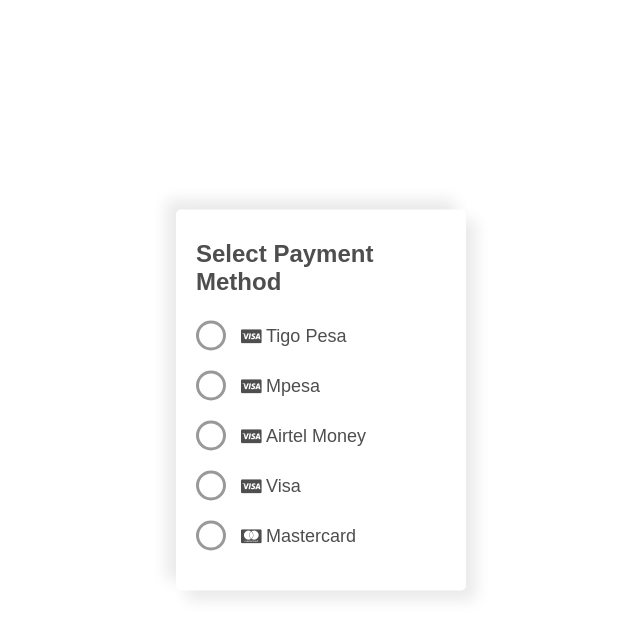
After one commit to Massawe14/ERS, a PHP site: page /payment.php in a window 1280 px wide. The commit adds this page. Shown: the top 638 px of the page, without its empty margins (319-959 px from the left). Run offline with PHP 8.4, Linux system fonts and the light colour scheme.

Commit message:
update code

```diff
--- /dev/null
+++ b/css/payment.css
@@ -0,0 +1,68 @@
+body
+{
+	padding: 0;
+	margin: 0;
+	font-family: 'Poppins', sans-serif;
+	color: #4e4e4e;
+	background: #fff;
+}
+.card-box
+{
+	position: absolute;
+	top: 50%;
+	left: 50%;
+	transform: translate(-50%, -50%);
+	width: 250px;
+	border-radius: 5px;
+	padding: 30px 20px;
+	background: #fff;
+	box-shadow: 10px 10px 15px #eaeaea, -10px -10px 15px #eaeaea;
+}
+.card-box .card-title h1
+{
+	font-size: 24px;
+	margin: 0 0 15px;
+}
+.card-box .card
+{
+	align-items: center;
+	display: flex;
+}
+.card-box .card input[type="radio"]
+{
+	width: 30px;
+	height: 30px;
+	-webkit-appearance: none;
+	border: 3px solid #999;
+	border-radius: 50%;
+	margin: 10px 15px 10px 0;
+	cursor: pointer;
+	position: relative;
+}
+.card-box .card input[type="radio"]:checked::after
+{
+	content: "";
+	position: absolute;
+	top: 0;
+	bottom: 0;
+	left: 0;
+	right: 0;
+	margin: auto;
+	width: 15px;
+	height: 15px;
+	border-radius: 50%;
+	background: #3dc7d6;
+}
+.card-box .card .form-step-active
+{
+	font-size: 24px;
+	margin-right: 15px;
+	width: 30px;
+	cursor: pointer;
+}
+.card-box .card span
+{
+	font-size: 18px;
+	font-weight: 400;
+	cursor: pointer;
+}
--- /dev/null
+++ b/payment.php
@@ -0,0 +1,53 @@
+<!DOCTYPE html>
+<html>
+<head>
+	<meta charset="utf-8">
+	<meta http-equiv="X-UA-Compatible" content="IE=edge">
+	<meta name="viewport" content="width=device-width, initial-scale=1">
+	<title>Payment</title>
+	<link rel="stylesheet" href="https://cdnjs.cloudflare.com/ajax/libs/font-awesome/4.7.0/css/font-awesome.min.css">
+	<link rel="stylesheet" href="css/payment.css">
+</head>
+<body>
+	<div class="card-box">
+		<div class="card-title">
+			<h1>Select Payment Method</h1>
+		</div>
+		<div class="card">
+			<input type="radio" id="tigopesa" name="tigopesa">
+			<label for="tigopesa">
+				<i class="fa fa-cc-visa"></i>
+				<span>Tigo Pesa</span>
+			</label>
+		</div>
+		<div class="card">
+			<input type="radio" id="mpesa" name="mpesa">
+			<label for="mpesa">
+				<i class="fa fa-cc-visa"></i>
+				<span>Mpesa</span>
+			</label>
+		</div>
+		<div class="card">
+			<input type="radio" id="airtelmoney" name="airtelmoney">
+			<label for="airtelmoney">
+				<i class="fa fa-cc-visa"></i>
+				<span>Airtel Money</span>
+			</label>
+		</div>
+		<div class="card">
+			<input type="radio" id="visa" name="visa">
+			<label for="visa">
+				<i class="fa fa-cc-visa"></i>
+				<span>Visa</span>
+			</label>
+		</div>
+		<div class="card">
+			<input type="radio" id="mastercard" name="mastercard">
+			<label for="mastercard">
+				<i class="fa fa-cc-mastercard"></i>
+				<span>Mastercard</span>
+			</label>
+		</div>
+	</div>
+</body>
+</html>
--- a/subscription.php
+++ b/subscription.php
@@ -26,7 +26,7 @@
     }
 
     .price:hover {
-      box-shadow: 0 8px 12px 0 rgba(0,0,0,0.2)
+      box-shadow: 0 8px 12px 0 rgba(0, 0, 0, 0.5);
     }
 
     .price .header {
```
Also changed, not shown: event.php (+12 -1 lines).
